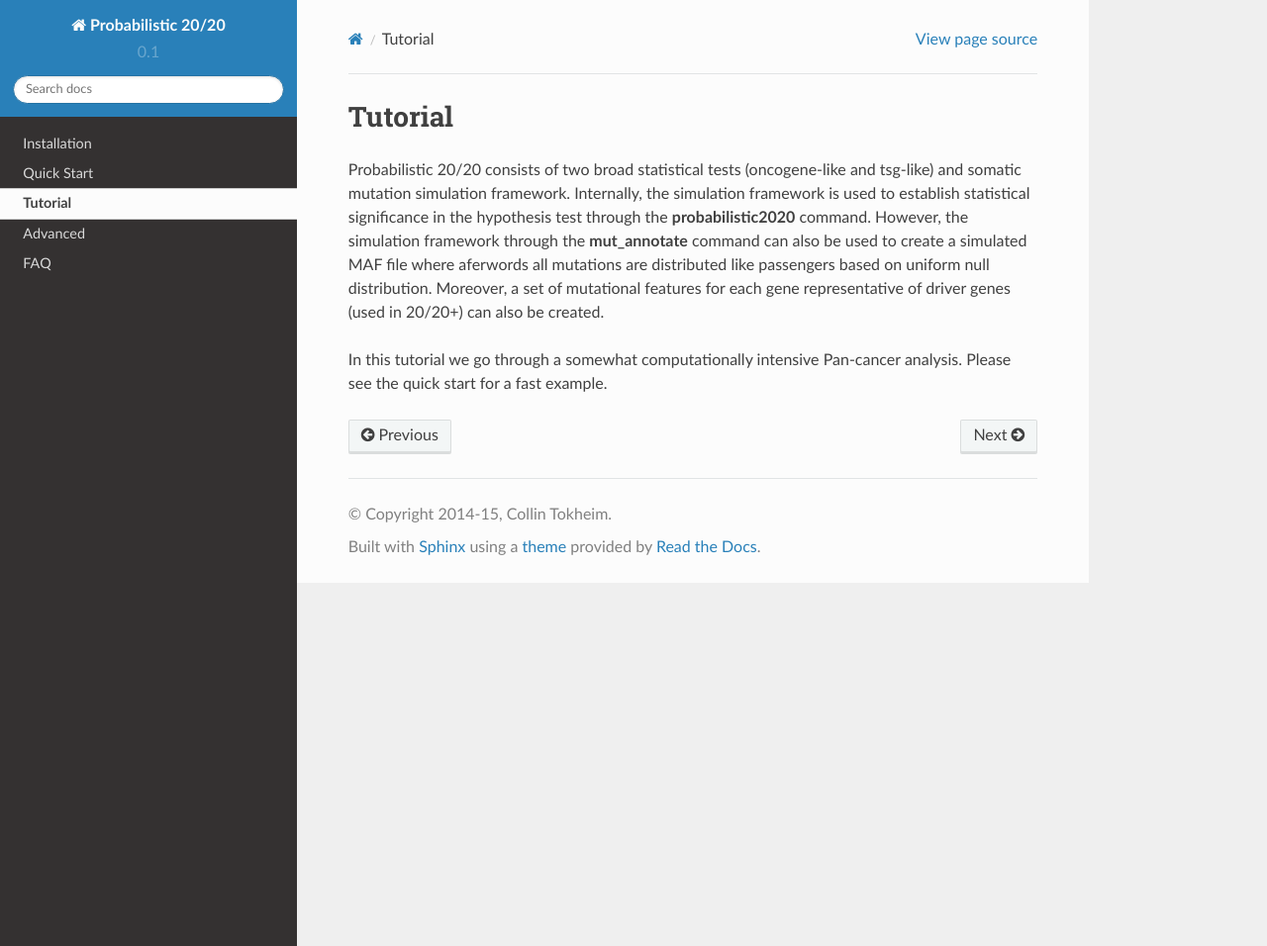
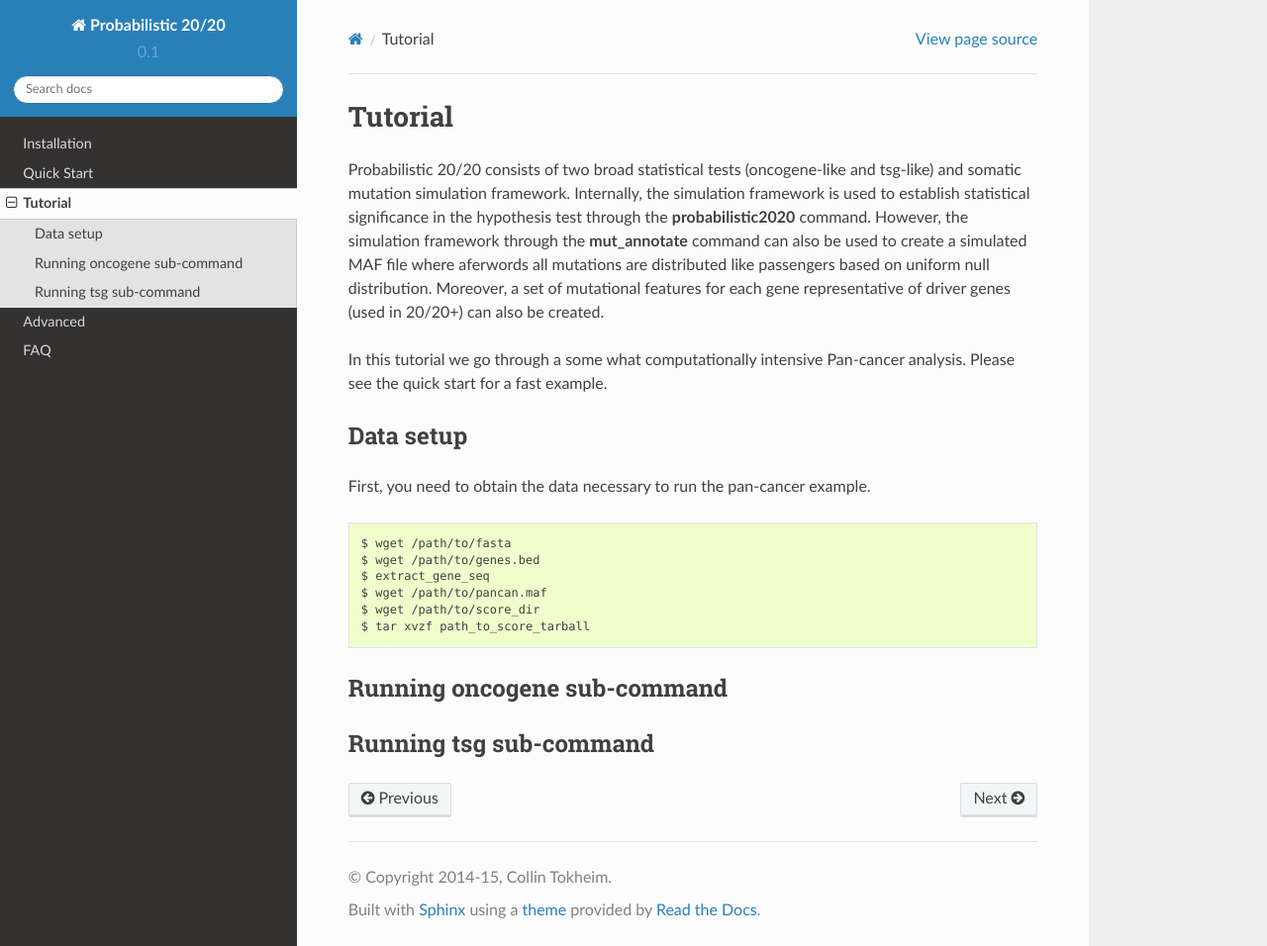
Before and after one commit to KarchinLab/probabilistic2020, a Sphinx documentation site: the page built from doc/tutorial.rst, in a window 1280 px wide and 956 px high. Shown: the whole window at 99% size. Built offline with Sphinx 7.4.7 and the Read the Docs theme 2.0.0, drawn with Linux system fonts in a browser that asks for light colours; pages that are not in the unit, such as notebooks, are missing from menus.

Commit message:
Updated doc

```diff
--- a/doc/tutorial.rst
+++ b/doc/tutorial.rst
@@ -1,7 +1,8 @@
 Tutorial
 ========
 
-Probabilistic 20/20 consists of two broad statistical tests (oncogene-like and tsg-like) and somatic mutation simulation framework. Internally, the simulation framework is
+Probabilistic 20/20 consists of two broad statistical tests (oncogene-like and tsg-like)
+and somatic mutation simulation framework. Internally, the simulation framework is
 used to establish statistical significance in the hypothesis test through the
 **probabilistic2020** command. However, the simulation framework through the **mut_annotate** command can
 also be used to create a simulated MAF file where aferwords all mutations are distributed
@@ -9,5 +10,27 @@ like passengers based on uniform null distribution. Moreover, a set of mutationa
 features for each gene representative of driver genes (used in 20/20+) can also be
 created.
 
-In this tutorial we go through a somewhat computationally intensive Pan-cancer
+In this tutorial we go through a some what computationally intensive Pan-cancer
 analysis. Please see the quick start for a fast example.
+
+Data setup
+----------
+
+First, you need to obtain the data necessary to run the pan-cancer
+example.
+
+.. code-block:: bash
+
+   $ wget /path/to/fasta
+   $ wget /path/to/genes.bed
+   $ extract_gene_seq
+   $ wget /path/to/pancan.maf
+   $ wget /path/to/score_dir
+   $ tar xvzf path_to_score_tarball
+
+Running oncogene sub-command
+----------------------------
+
+
+Running tsg sub-command
+-----------------------
```
Also changed, not shown: doc/advanced_doc.rst (+23 -2 lines).
